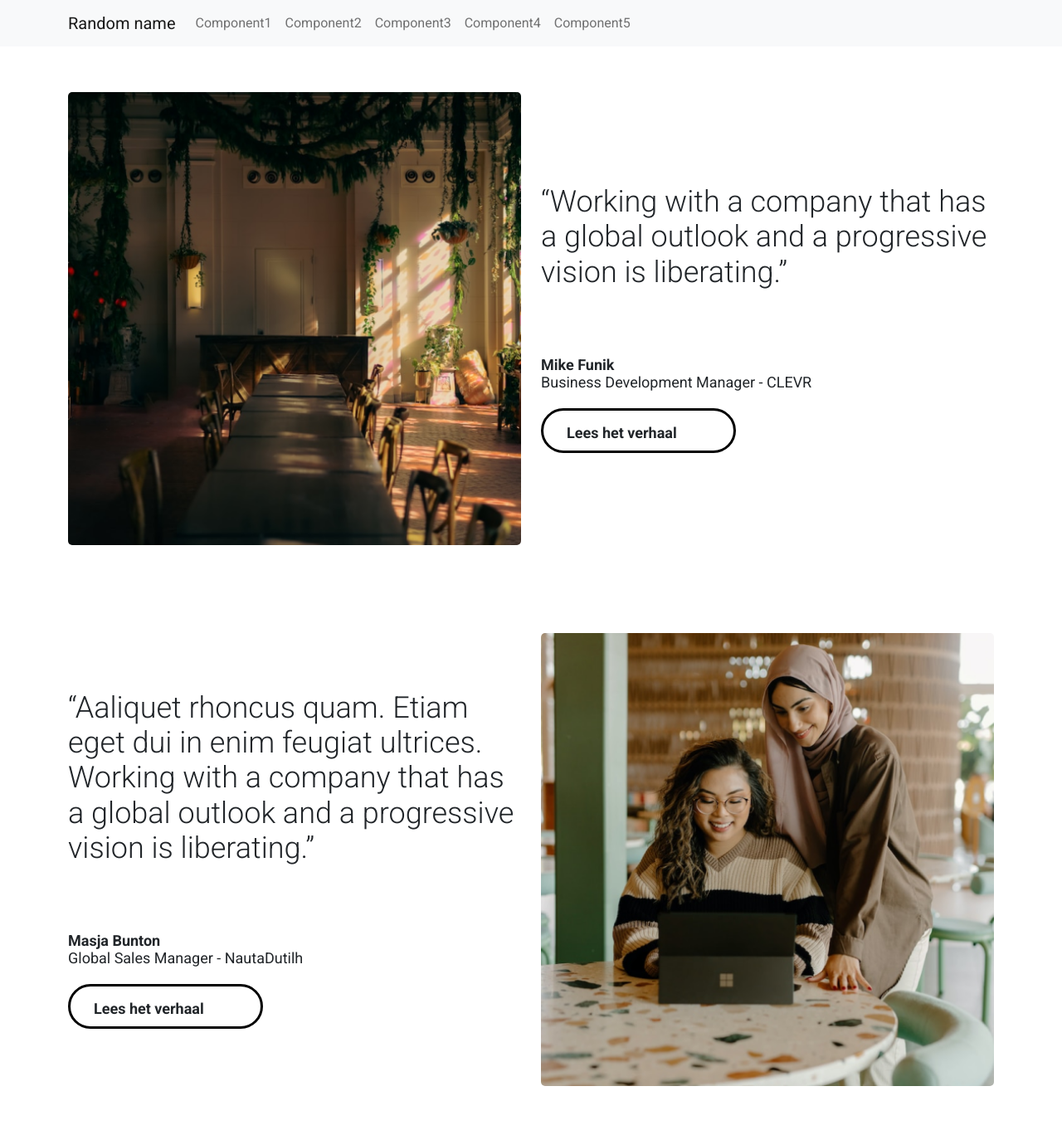
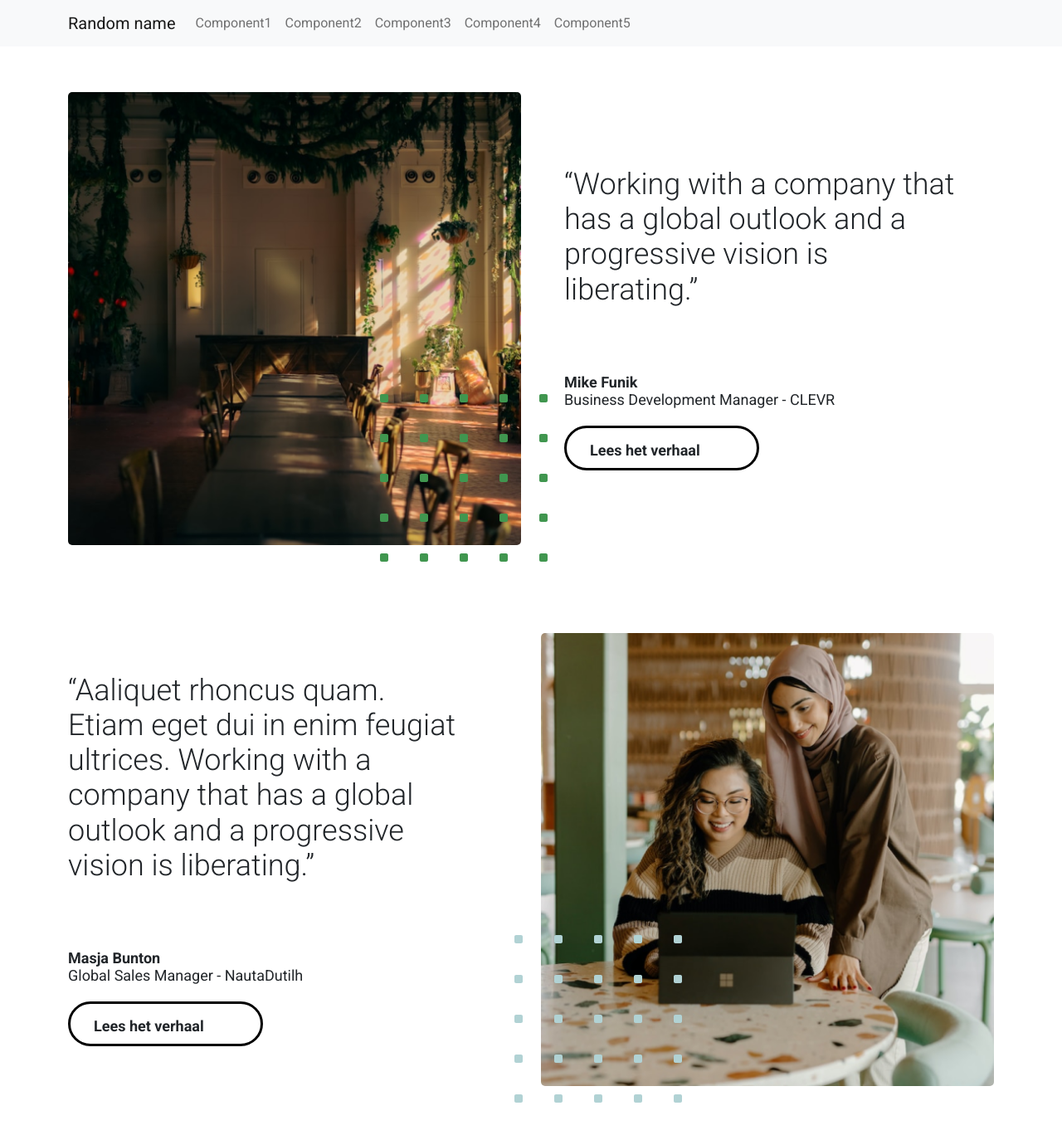
Before and after one commit to DariaRuxandra/React-Modules, a React (Create React App) app: page / in a window 1280 px wide. Shown: the top 1368 px of the page at 83% size. Built offline with nearby package versions, Linux system fonts and the light colour scheme.

Commit message:
Component 1 done

```diff
--- a/src/Components/Molecules/CheckboxToggle/Toggle.scss
+++ b/src/Components/Molecules/CheckboxToggle/Toggle.scss
@@ -14,7 +14,7 @@
         display: flex;
         justify-content: center;
         align-items: center;
-        gap: 10px;
+        gap: 12px;
 
         svg{
             transform: rotate(0deg);
@@ -53,6 +53,10 @@
         border-radius: 8px;
         list-style-type: none;
         z-index: 100;
+        gap: 7px;
+        padding-top: 12px;
+        padding-right: 20px;
+        padding-bottom: 12px;
 
         li {
             font-weight: 400;
--- a/src/Components/Organisms/Media-and-content/Media-and-content.js
+++ b/src/Components/Organisms/Media-and-content/Media-and-content.js
@@ -6,15 +6,15 @@ export default function Media_and_content(props) {
       <div className="container">
         {props.reverse ? (
           <div className="row flex-row-reverse">
-            <div className="col-12 col-md-6">
+            <div className="col-12 col-md-6 media-column">
                 {props.media}
             </div>
-            <div className="col-12 col-md-6">{props.content}</div>
+            <div className="col-12 col-md-6 content-container">{props.content}</div>
           </div>
         ) : (
           <div className="row">
-            <div className="col-12 col-md-6">{props.media}</div>
-            <div className="col-12 col-md-6">{props.content}</div>
+            <div className="col-12 col-md-6 media-column-reverse">{props.media}</div>
+            <div className="col-12 col-md-6 content-container-reverse">{props.content}</div>
           </div>
         )}
       </div>
--- a/src/Components/Organisms/Media-and-content/Media-and-content.scss
+++ b/src/Components/Organisms/Media-and-content/Media-and-content.scss
@@ -1,4 +1,3 @@
-
 .media-and-content{
     padding-bottom: 106px;
     display: flex;
@@ -8,8 +7,62 @@
             align-items: center;
             justify-content: center;
             display: flex;
+            gap: 50px
 
         }
     }
 
+    .content-container-reverse{
+        padding-left: 40px;
+    }
+
+    .content-container{
+        padding-right: 40px;
+    }
+
+    .media-column-reverse{
+        // border: 20px solid red;
+        position: relative;
+        &::after{
+            content: '';
+            position: absolute;
+            width: 202px;
+            height: 202px;
+            bottom: -20px;
+            right: -20px;
+            background: url('../../../images/Vector-comp-1.svg');
+            background-repeat: no-repeat;
+            background-size: contain;
+            background-position: center;
+            z-index: 2;
+        }
+
+    }
+    .media-column{
+        position: relative;
+        &::before{
+            content: '';
+            position: absolute;
+            width: 202px;
+            height: 202px;
+            bottom: -20px;
+            left: -20px;
+            background: url('../../../images/Vector_second.svg');
+            background-repeat: no-repeat;
+            background-size: contain;
+            background-position: center;
+            z-index: 2;
+        }
+    }
 }
+
+
+@media (min-width: 768px){
+    .media-and-content{
+        .container{
+            .row{
+                gap: unset;
+            }
+        }
+    }
+}
```
Also changed, not shown: src/images/Vector-comp-1.svg (added), src/images/Vector_second.svg (added).
